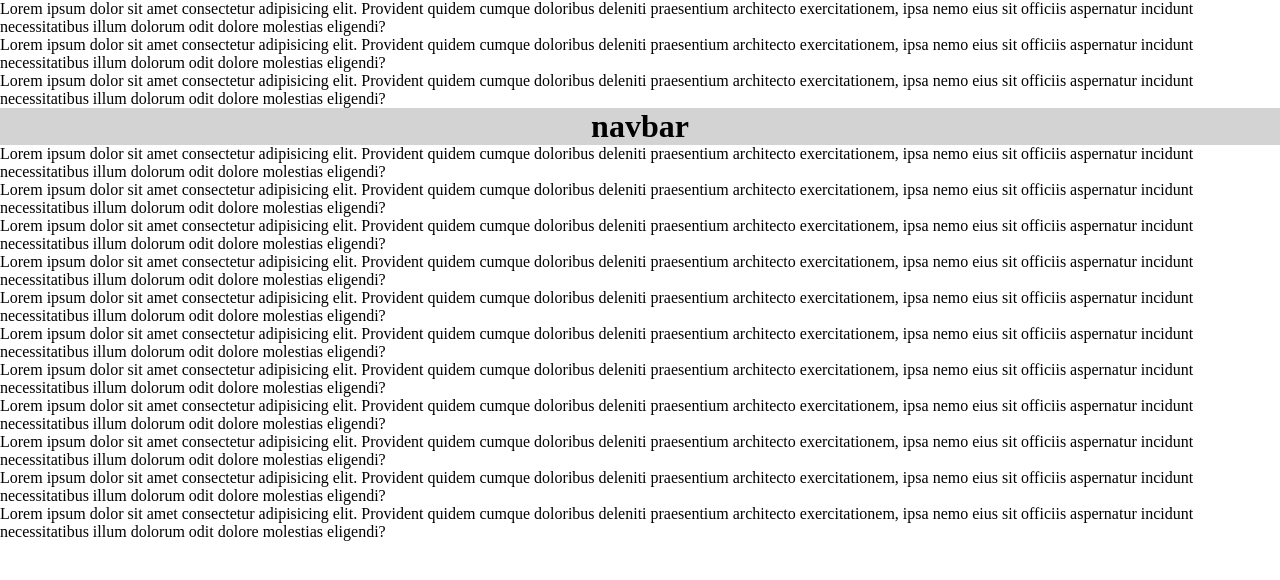
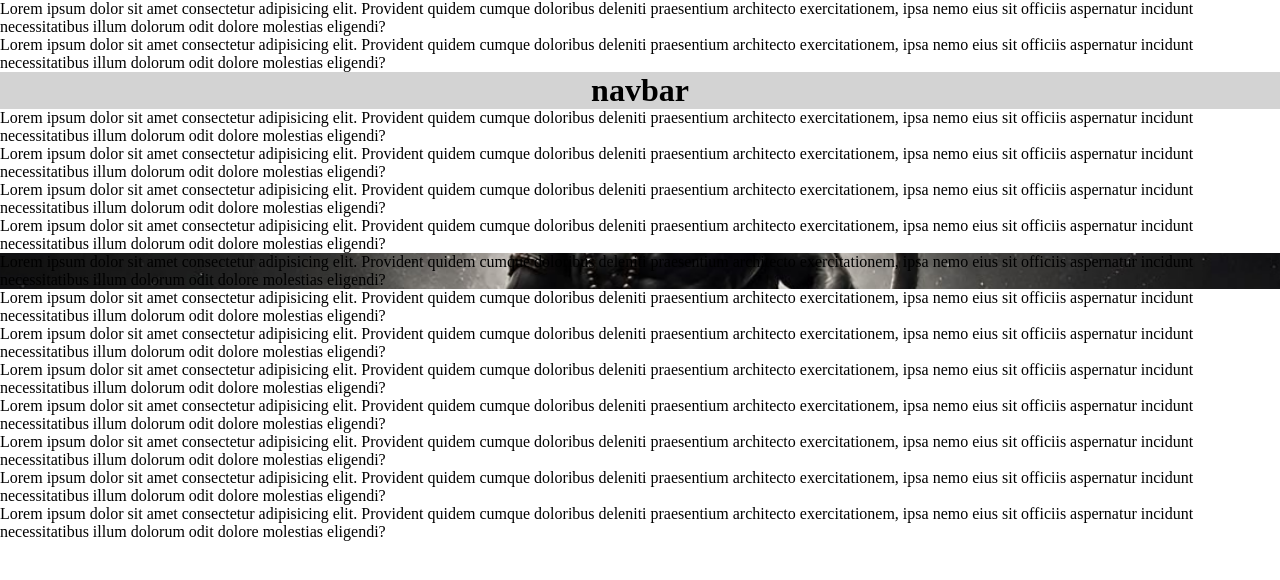
Before and after one commit to ganeshdutt100/WD-Frontend-5pm, a plain HTML site: page CSS/code13.html in a window 1280 px wide. Drawn offline with Linux system fonts and the light colour scheme.

Commit message:
background-attachment

```diff
--- a/CSS/code13.html
+++ b/CSS/code13.html
@@ -19,6 +19,12 @@
 
         /* bottom: 0; */
       }
+      .para {
+        background: url("../image.png");
+        background-size: cover;
+        background-attachment: fixed;
+        background-position: center center;
+      }
     </style>
   </head>
   <body>
@@ -35,12 +41,7 @@
       eius sit officiis aspernatur incidunt necessitatibus illum dolorum odit
       dolore molestias eligendi?
     </p>
-    <p>
-      Lorem ipsum dolor sit amet consectetur adipisicing elit. Provident quidem
-      cumque doloribus deleniti praesentium architecto exercitationem, ipsa nemo
-      eius sit officiis aspernatur incidunt necessitatibus illum dolorum odit
-      dolore molestias eligendi?
-    </p>
+
     <h1 class="navbar">navbar</h1>
 
     <p>
@@ -63,6 +64,12 @@
       dolore molestias eligendi?
     </p>
     <p>
+      Lorem ipsum dolor sit amet consectetur adipisicing elit. Provident quidem
+      cumque doloribus deleniti praesentium architecto exercitationem, ipsa nemo
+      eius sit officiis aspernatur incidunt necessitatibus illum dolorum odit
+      dolore molestias eligendi?
+    </p>
+    <p class="para">
       Lorem ipsum dolor sit amet consectetur adipisicing elit. Provident quidem
       cumque doloribus deleniti praesentium architecto exercitationem, ipsa nemo
       eius sit officiis aspernatur incidunt necessitatibus illum dolorum odit
```
